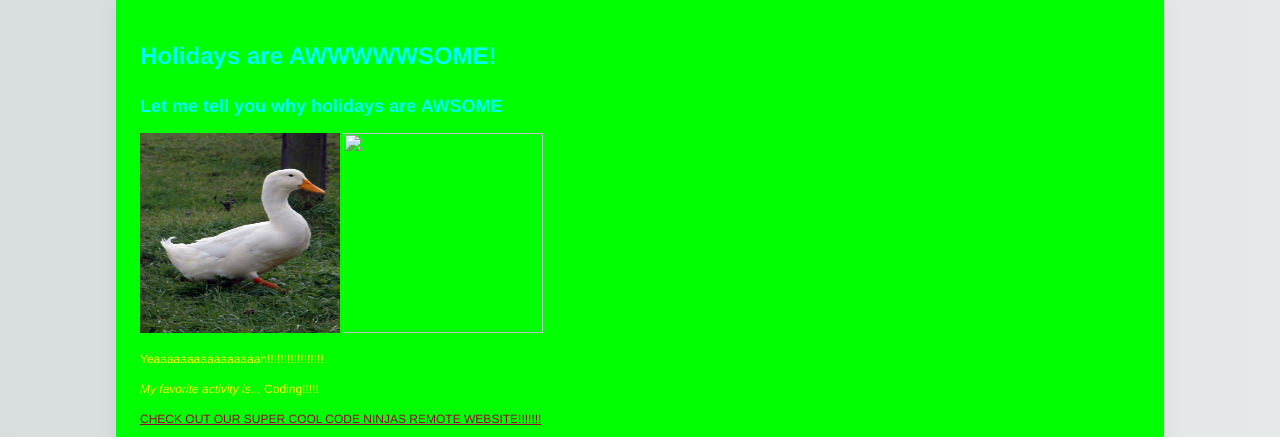
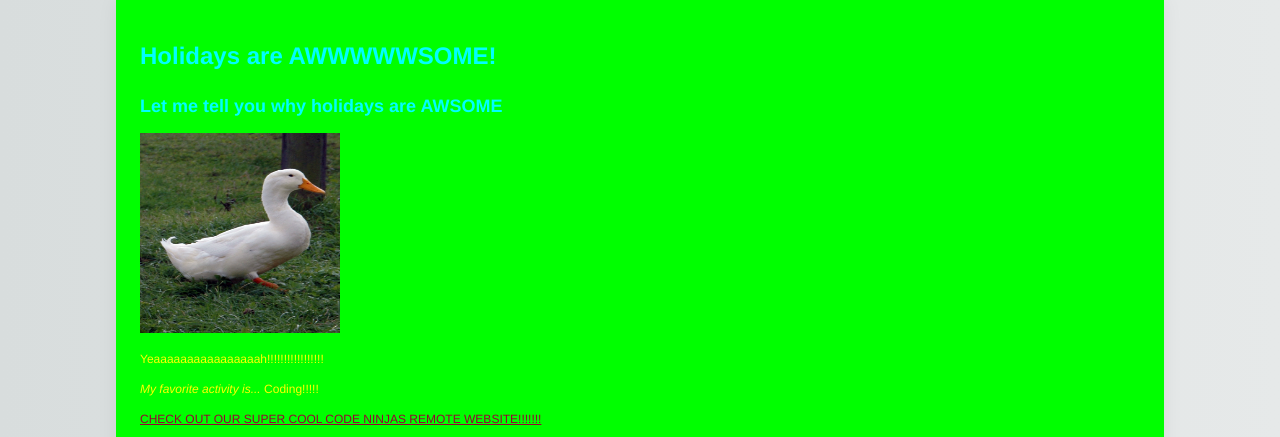
Before and after one commit to rlizarraga78/rlizarraga78.github.io, a plain HTML site: page index.html in a window 1280 px wide. Shown: the top 437 px of the page. Drawn offline with Linux system fonts and the light colour scheme.

Commit message:
Update index.html

```diff
--- a/index.html
+++ b/index.html
@@ -13,10 +13,6 @@
         <h1>Holidays are AWWWWWSOME!</h1>
         <h2>Let me tell you why holidays are AWSOME</h2>
         <img src="duck.jpg" alt="Simply Easy Learning" height="200" width="200">
-
-
-        <img src="images.jpg" height="200" width="200">
-
 
         <p>
             Yeaaaaaaaaaaaaaaaah!!!!!!!!!!!!!!!!!
```
